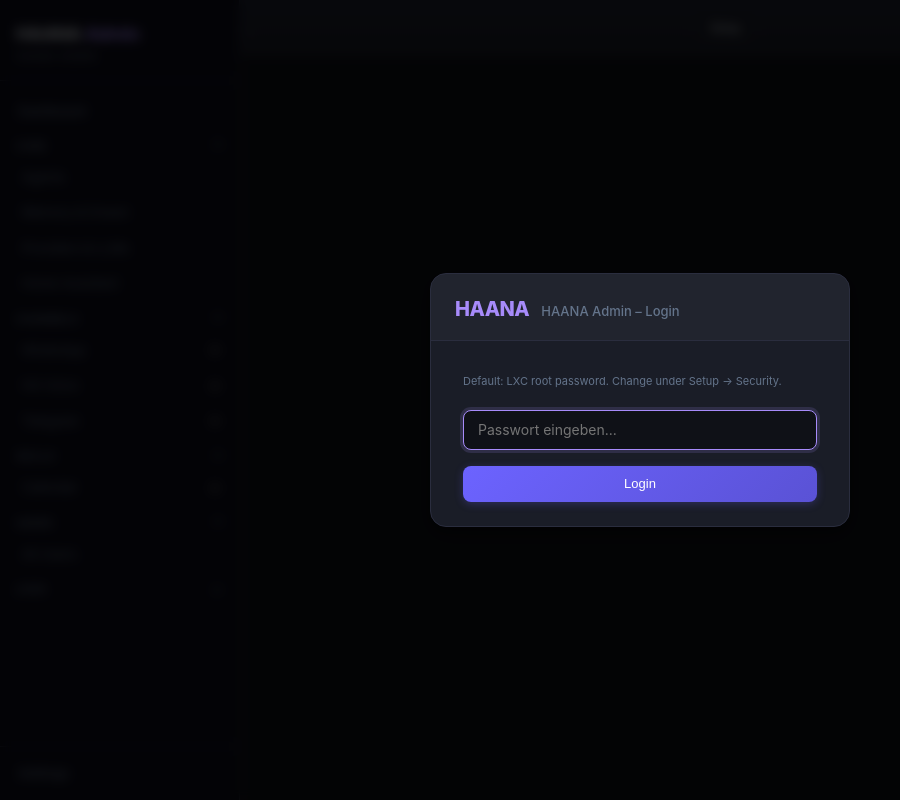
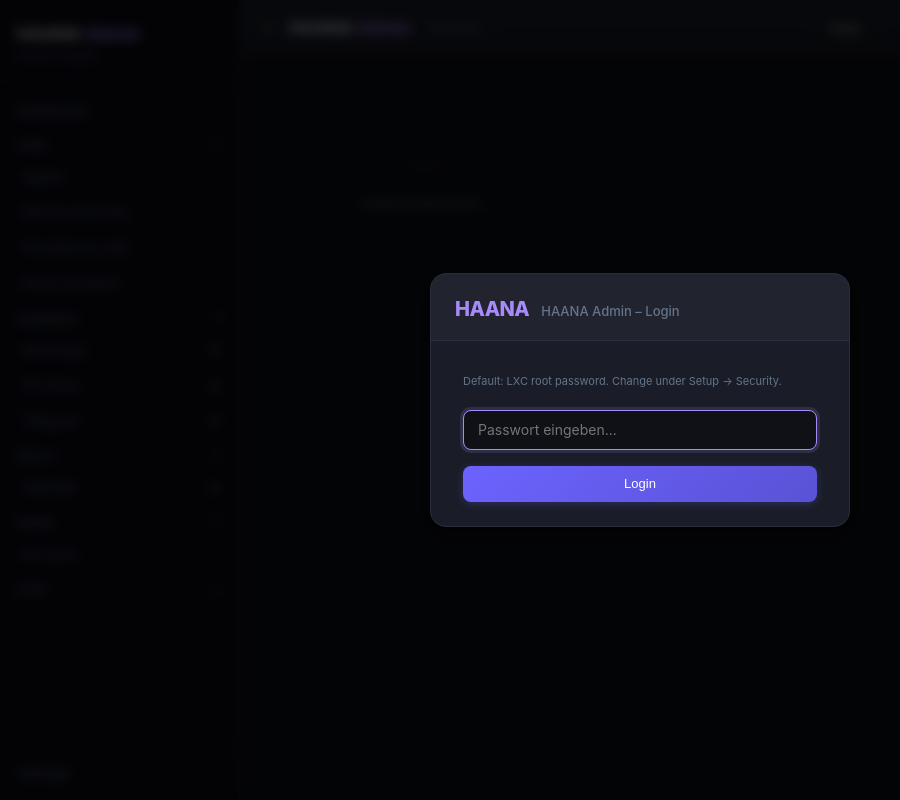
Before and after one commit to bennizone/haana, a FastAPI app: page / in a window 1280 px wide. Shown: the whole page, without its empty margins (0-900 px from the left). Run offline with FastAPI, Linux system fonts and the light colour scheme; parts of the project's set-up code (start-up, migrations or seed data) failed here and were passed over.

Commit message:
fix: Layout – .content margin-left neben fixed Sidebar
.sidebar: position:fixed + flex-shrink:0
.content: margin-left + width:calc(100%-sidebar) + min-height:100vh
Cache-Buster: admin.css v22

Co-Authored-By: Claude Sonnet 4.6 <noreply@anthropic.com>

```diff
--- a/admin-interface/static/css/admin.css
+++ b/admin-interface/static/css/admin.css
@@ -51,21 +51,20 @@ body {
 
 .layout {
   display: flex;
+  min-height: 100vh;
+}
+
+.sidebar {
+  width: var(--sidebar-width, 240px);
+  flex-shrink: 0;
+  position: fixed;
+  left: 0;
+  top: 0;
   height: 100vh;
-  width: 100%;
-}
-
-.sidebar {
-  width: var(--sidebar-width);
-  min-width: var(--sidebar-width);
   background: var(--sidebar-bg);
   border-right: 1px solid var(--border);
   display: flex;
   flex-direction: column;
-  position: fixed;
-  top: 0;
-  left: 0;
-  bottom: 0;
   z-index: 200;
   overflow-y: auto;
   transition: transform .3s ease;
@@ -202,10 +201,12 @@ body {
 
 /* Content area */
 .content {
+  margin-left: var(--sidebar-width, 240px);
   flex: 1;
   min-width: 0;
-  width: calc(100% - var(--sidebar-width));
+  width: calc(100% - var(--sidebar-width, 240px));
   overflow-y: auto;
+  min-height: 100vh;
   display: flex;
   flex-direction: column;
 }
--- a/admin-interface/templates/index.html
+++ b/admin-interface/templates/index.html
@@ -4,7 +4,7 @@
 <meta charset="UTF-8">
 <meta name="viewport" content="width=device-width, initial-scale=1.0">
 <title>HAANA Admin</title>
-<link rel="stylesheet" href="/static/css/admin.css?v=21">
+<link rel="stylesheet" href="/static/css/admin.css?v=22">
 </head>
 <body>
 
```
